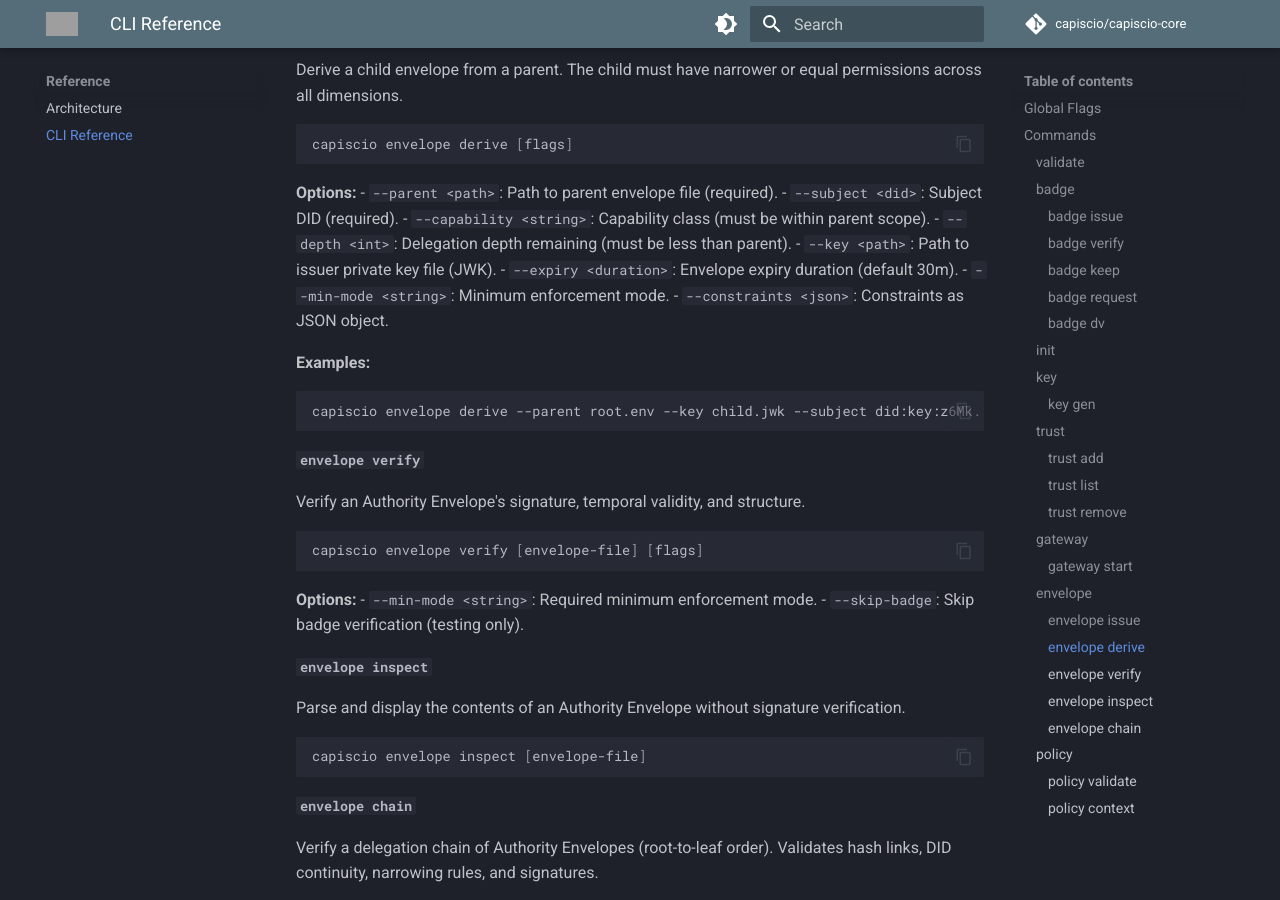
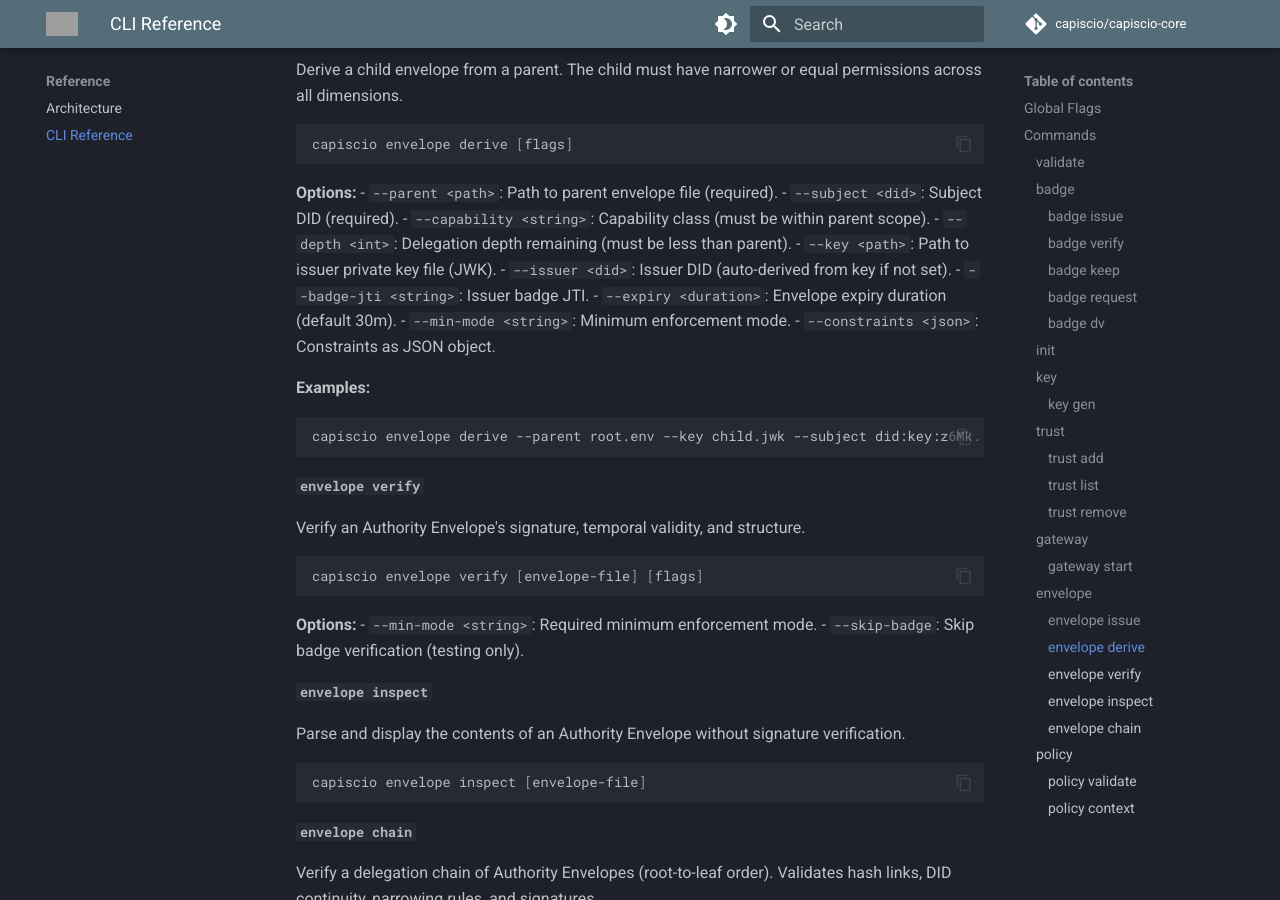
Before and after one commit to capiscio/capiscio-core, an MkDocs documentation site: the page built from docs/reference/cli.md, in a window 1280 px wide and 900 px high, scrolled down 7257 px. Built offline with MkDocs 1.6.1 and Material for MkDocs 9.7.7, drawn with Linux system fonts in a browser that asks for light colours; comment, search, counter and statistics services are not loaded.

```diff
--- a/docs/reference/cli.md
+++ b/docs/reference/cli.md
@@ -380,6 +380,8 @@
 - `--capability <string>`: Capability class (must be within parent scope).
 - `--depth <int>`: Delegation depth remaining (must be less than parent).
 - `--key <path>`: Path to issuer private key file (JWK).
+- `--issuer <did>`: Issuer DID (auto-derived from key if not set).
+- `--badge-jti <string>`: Issuer badge JTI.
 - `--expiry <duration>`: Envelope expiry duration (default 30m).
 - `--min-mode <string>`: Minimum enforcement mode.
 - `--constraints <json>`: Constraints as JSON object.
```
